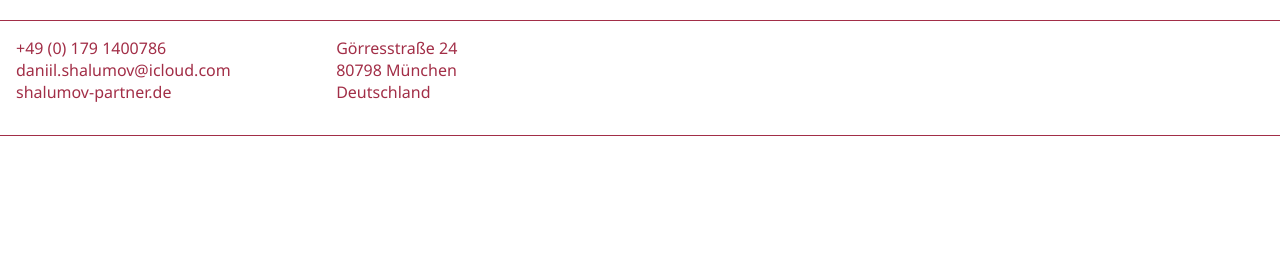
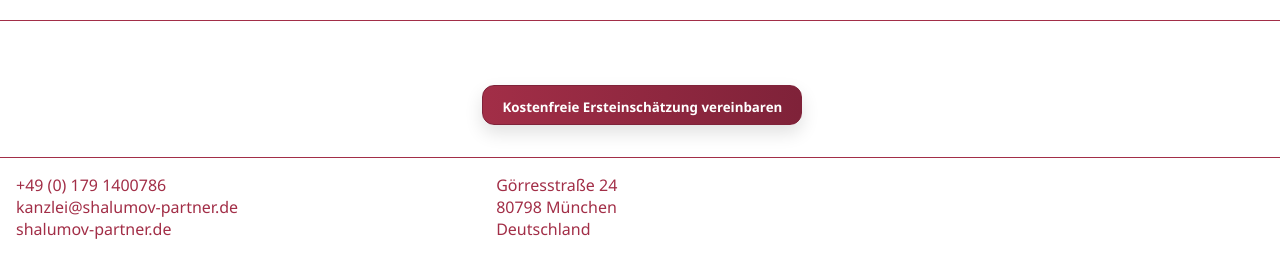
Before and after one commit to graphineer/shalumov-partners, a plain HTML site: page index.html in a window 1280 px wide. Shown: the part 3020-3292 px from the top of the page. Before the commit the page ends 3270 px from the top, so only its background shows below. Drawn offline with Linux system fonts and the light colour scheme.

Commit message:
kontakt changes

```diff
--- a/index.html
+++ b/index.html
@@ -115,7 +115,7 @@
           id="cta-daniil"
           type="button"
           class="button"
-          onclick="window.location.href = '#contact'"
+          onclick="window.location.href='mailto:kanzlei@shalumov-partner.de'"
         >
           Jetzt Kontakt aufnehmen
         </button>
@@ -145,7 +145,7 @@
           id="cta-berov"
           type="button"
           class="button"
-          onclick="window.location.href = '#contact'"
+          onclick="window.location.href='mailto:kanzlei@shalumov-partner.de'"
         >
           Jetzt Kontakt aufnehmen
         </button>
@@ -161,7 +161,7 @@
         <div class="contact-phone">
           <p class="select-animate">
             +49 (0) 179 1400786 <br />
-            daniil.shalumov@icloud.com <br />
+            kanzlei@shalumov-partner.de <br />
             shalumov-partner.de
           </p>
         </div>
@@ -174,9 +174,16 @@
             Deutschland
           </p>
         </div>
-        <div class="empty2"></div>
-        <div class="empty3"></div>
-        <div class="empty4"></div>
+        <div class="contact-cta">
+          <button
+            id="contact-cta"
+            type="button"
+            class="button"
+            onclick="window.location.href='mailto:kanzlei@shalumov-partner.de'"
+          >
+            Kostenfreie Ersteinschätzung vereinbaren
+          </button>
+        </div>
       </div>
     </section>
   </body>
--- a/style.css
+++ b/style.css
@@ -534,13 +534,13 @@ img + button:hover,
 .contact-grid {
   border-top: 0.5px var(--dark-blue) solid;
   display: grid;
-  grid-template-columns: repeat(4, 1fr);
+  grid-template-columns: 1.2fr 1fr 1fr;
   grid-gap: 0.5px;
   background-color: var(--dark-blue);
-  grid-template-rows: 1fr 1fr;
+  grid-template-rows: auto auto;
   grid-template-areas:
-    "phone-number adress space space"
-    "space2 empty empty empty";
+    "contact-cta contact-cta contact-cta"
+    "phone-number adress adress";
 }
 
 .contact-phone {
@@ -551,17 +551,45 @@ img + button:hover,
   grid-area: adress;
 }
 
+.contact-cta {
+  grid-area: contact-cta;
+  display: flex;
+  align-items: center;
+  justify-content: center;
+}
+
 .contact-grid > div {
   background-color: var(--light-beige-background);
   padding: 1rem 1rem 2rem;
 }
 
-.empty2 {
-  grid-area: space;
+#contact-cta {
+  background: linear-gradient(90deg, #a22e47, #7f2239);
+  color: #fff;
+  border: 1px solid #7f2239;
+  border-radius: 12px;
+  padding: 0.9em 1.2em;
+  font-weight: 700;
+  box-shadow: 0 8px 18px rgba(0,0,0,0.12);
+  width: 100%;
+  max-width: 320px;
 }
 
-.empty3 {
-  grid-area: empty;
+#contact-cta:hover {
+  background: linear-gradient(90deg, #7f2239, #a22e47);
+  box-shadow: 0 10px 24px rgba(0,0,0,0.16);
+}
+
+@media (max-width: 900px){
+  .contact-grid{
+    grid-template-columns: 1fr;
+    grid-template-areas:
+      "contact-cta"
+      "phone-number"
+      "adress";
+  }
+  .contact-cta{ justify-content: center; }
+  #contact-cta{ width: 100%; }
 }
 
 .animate-fadein {
--- a/translations.js
+++ b/translations.js
@@ -20,6 +20,7 @@ const translations = {
     '#card3-text': 'Im Wirtschaftsrecht beraten und vertreten wir Unternehmen, Gesellschafter und Gründer mit einem klaren Verständnis für unternehmerische Abläufe. Unsere Schwerpunkte liegen im Gesellschaftsrecht, Insolvenzrecht, bei der Gründung von Unternehmen, Umstrukturierungen sowie der laufenden rechtlichen Begleitung von Unternehmen. Wir verbinden juristische Präzision mit wirtschaftlichem Denken und entwickeln praxisnahe, belastbare Lösungen.',
     '#cta-daniil': 'Jetzt Kontakt aufnehmen',
     '#cta-berov': 'Jetzt Kontakt aufnehmen',
+    '#contact-cta': 'Kostenfreie Ersteinschätzung vereinbaren',
     '#daniil-p1': 'Rechtsanwalt Daniil Shalumov ist als Rechtsanwalt in München tätig und berät nationale wie internationale Mandanten in den Bereichen Strafrecht und Wirtschaftsstrafrecht, Handels- und Gesellschaftsrecht sowie Insolvenzrecht. Die Beratung erfolgt auf Deutsch, Englisch und Russisch und richtet sich sowohl an Unternehmer, Führungskräfte als auch an Privatpersonen mit komplexen rechtlichen Fragestellungen.',
     '#daniil-p2': 'Seine juristische Ausbildung und praktische Erfahrung sammelte Rechtsanwalt Shalumov unter anderem in einer international tätigen Großkanzlei sowie im Ausland. Diese Stationen haben seinen Blick für wirtschaftliche Zusammenhänge, internationale Sachverhalte und strategische Prozessführung nachhaltig geprägt.',
     '#daniil-p3': 'Als ehemaliger Leistungssportler steht Rechtsanwalt Shalumov für ein hohes Maß an Disziplin, Belastbarkeit und Zielorientierung. Was im Sport Voraussetzung für Erfolg ist, gilt für ihn ebenso im Mandat: maximales Engagement, strategischer Weitblick und absolute Fokussierung auf das bestmögliche Ergebnis.',
@@ -50,6 +51,7 @@ const translations = {
     '#card3-text': 'In commercial law we advise and represent companies, shareholders and founders with a clear understanding of business processes. We focus on corporate law, insolvency, company formation, restructurings and ongoing legal support for businesses. We combine legal precision with commercial thinking to deliver practical, reliable solutions.',
     '#cta-daniil': 'Contact us now',
     '#cta-berov': 'Contact us now',
+    '#contact-cta': 'Request a free initial assessment',
     '#daniil-p1': 'Attorney Daniil Shalumov practices law in Munich and advises national and international clients in criminal law and economic criminal law, commercial and corporate law as well as insolvency law. He advises in German, English and Russian and serves businesses, executives and private clients with complex legal issues.',
     '#daniil-p2': 'He gained legal training and practical experience, among other places, in an internationally active large law firm and abroad. These stations have shaped his view of economic contexts, international matters and strategic litigation.',
     '#daniil-p3': 'As a former competitive athlete, attorney Shalumov stands for a high degree of discipline, resilience and goal orientation. What is required for success in sports also applies to his mandates: maximum commitment, strategic vision and absolute focus on the best possible result.',
@@ -80,6 +82,7 @@ const translations = {
     '#card3-text': 'В сфере торгового права мы консультируем компании, участников и основателей, хорошо понимая бизнес-процессы. Наши акценты — корпоративное право, несостоятельность, создание компаний, реструктуризации и постоянное юридическое сопровождение бизнеса. Мы соединяем юридическую точность с предпринимательским мышлением и предлагаем практичные, надежные решения.',
     '#cta-daniil': 'Связаться сейчас',
     '#cta-berov': 'Связаться сейчас',
+    '#contact-cta': 'Запросить бесплатную первичную оценку',
     '#daniil-p1': 'Адвокат Даниил Шалумов работает в Мюнхене и консультирует национальных и международных клиентов в области уголовного и экономического уголовного права, торгового и корпоративного права, а также банкротства. Консультации проводятся на немецком, английском и русском языках.',
     '#daniil-p2': 'Юридическое образование и практический опыт он получил, в том числе, в международной крупной фирме и за рубежом. Эти этапы сформировали его взгляд на экономические связи, международные вопросы и стратегическое ведение дел.',
     '#daniil-p3': 'Как бывший спортсмен высокого уровня, адвокат Шалумов характеризуется дисциплиной, стрессоустойчивостью и целеустремленностью. То, что необходимо для успеха в спорте, применимо и в работе с клиентами: максимальная вовлеченность, стратегическое мышление и концентрация на наилучшем результате.',
@@ -110,6 +113,7 @@ const translations = {
     '#card3-text': 'В търговското право консултираме и представляваме компании, съдружници и основатели с ясно разбиране за бизнес процесите. Акцентите ни са корпоративно право, несъстоятелност, учредяване на компании, преструктурирания и текущо правно обслужване. Съчетававаме юридическа прецизност с предприемаческо мислене за практични, надеждни решения.',
     '#cta-daniil': 'Свържете се с нас',
     '#cta-berov': 'Свържете се с нас',
+    '#contact-cta': 'Заявете безплатна първоначална оценка',
     '#daniil-p1': 'Адвокат Даниил Шалумов практикува в Мюнхен и консултира национални и международни клиенти в областта на наказателното и икономическото наказателно право, търговското и корпоративното право, както и в областта на несъстоятелността. Консултациите се предлагат на немски, английски и руски.',
     '#daniil-p2': 'Той е придобил юридическото си образование и практически опит, между другото, в международна голяма адвокатска кантора и в чужбина. Тези етапи са формирали неговия поглед върху икономическите връзки, международните въпроси и стратегическото водене на дела.',
     '#daniil-p3': 'Като бивш спортист на високо ниво, адвокат Шалумов е характеризиран с дисциплина, устойчивост и целенасоченост. Това, което е необходимо за успеха в спорта, се прилага и в работата с клиентите: максимална отдаденост, стратегическо мислене и фокус върху възможно най-добрия резултат.',
@@ -141,6 +145,7 @@ const translations = {
     '#card3-text': 'Во трговското право советуваме и застапуваме компании, сопственици и основачи со јасно разбирање на деловните процеси. Фокусот ни е на корпоративно право, стечај, основање компании, реструктурирања и тековна правна поддршка. Спојуваме правна прецизност со деловно размислување за практични, сигурни решенија.',
     '#cta-daniil': 'Контактирајте нè сега',
     '#cta-berov': 'Контактирајте нè сега',
+    '#contact-cta': 'Побарајте бесплатна првична проценка',
     '#daniil-p1': 'Адвокат Даниил Шалумов работи во Минхен и ги советува националните и меѓународните клиенти во кривичното и економското кривично право, трговското и корпоративното право, како и во стечајните прашања. Консултациите се достапни на германски, англиски и руски.',
     '#daniil-p2': 'Тој стекнал правно образование и практично искуство, меѓу другото, во меѓународна голема адвокатска канцеларија и во странство. Тие искуства ја обликувале неговата перспектива за економските врски, меѓународните прашања и стратешкото водење на постапки.',
     '#daniil-p3': 'Како поранешен врвен спортист, адвокат Шалумов е познат по дисциплина, издржливост и целосна фокусираност. Она што е потребно за успехот во спортот важи и за работата со клиентите: максимална посветеност, стратешко размислување и фокус на најдобриот можен резултат.',
```
